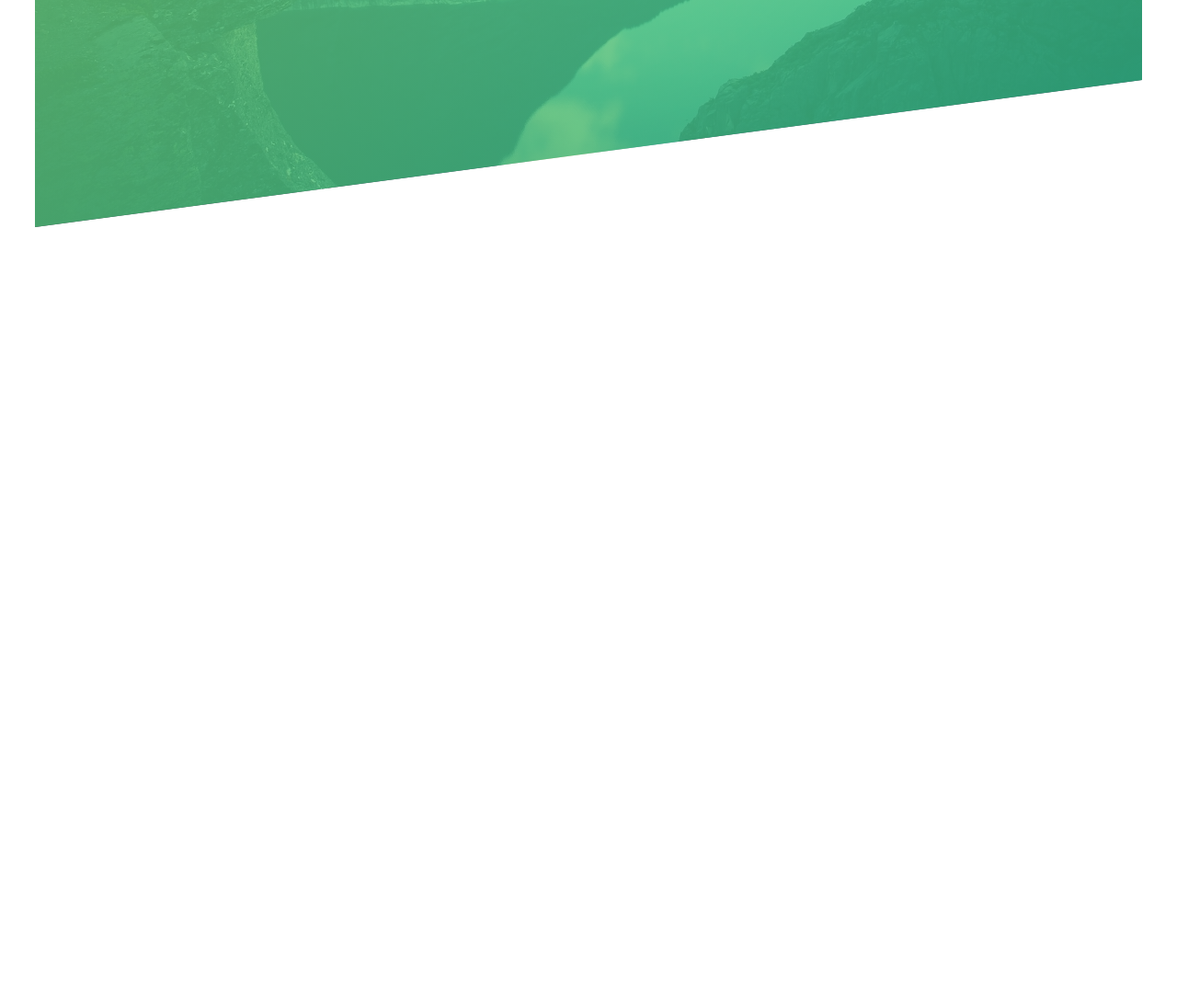
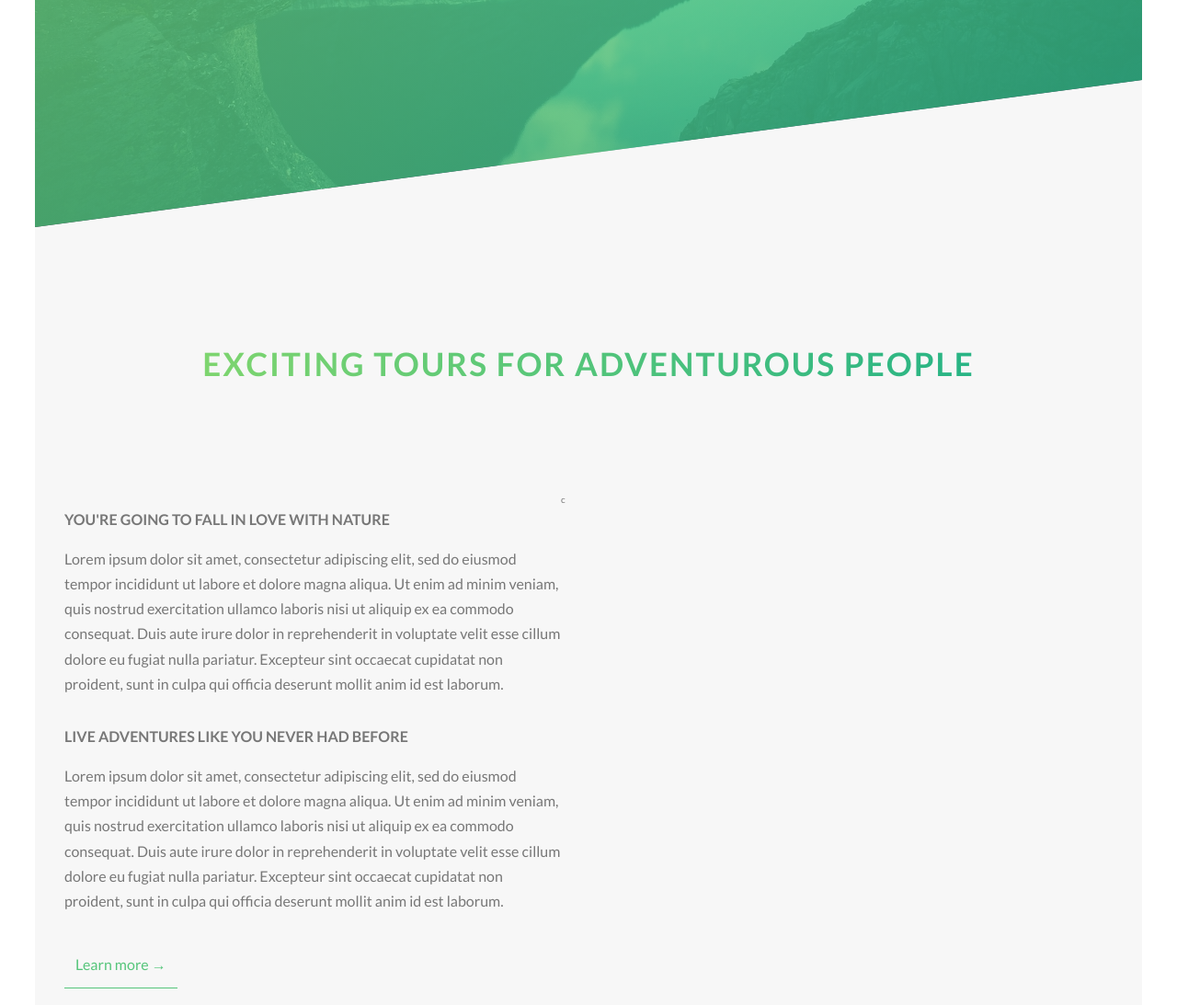
Before and after one commit to davidblj/Avanced-Css-and-Sass-Course, a website: page Natours/starter/index.html in a window 1280 px wide. Shown: the part 551-1644 px from the top of the page at 92% size. Before the commit the page ends 836 px from the top, so only its background shows below. Drawn offline with Linux system fonts and the light colour scheme.

Commit message:
lecture 36 completion

```diff
--- a/Natours/starter/index.html
+++ b/Natours/starter/index.html
@@ -1,3 +1,5 @@
+<!-- 5 -->
+
 <!DOCTYPE html>
 <html lang="en">
     <head>
@@ -32,8 +34,39 @@
 
         </header>
 
-        <section class="row">
+        <main>
+          <section class="section-about">
 
-        </section>
+            <!-- the margin should be independent on heading-secondary style -->
+            <div class="u-center-text u-margin-bottom-big">
+              <h2 class="heading-secondary">
+                Exciting tours for adventurous people
+              </h2>
+            </div>
+
+            <div class="row">
+              <div class="col-1-of-2">
+
+                <h3 class="heading-tertiary u-margin-bottom-small">
+                  You're going to fall in love with nature</h3>
+                <p class="paragraph">
+                  Lorem ipsum dolor sit amet, consectetur adipiscing elit, sed do eiusmod tempor incididunt ut labore et dolore magna aliqua. Ut enim ad minim veniam, quis nostrud exercitation ullamco laboris nisi ut aliquip ex ea commodo consequat. Duis aute irure dolor in reprehenderit in voluptate velit esse cillum dolore eu fugiat nulla pariatur. Excepteur sint occaecat cupidatat non proident, sunt in culpa qui officia deserunt mollit anim id est laborum.
+                </p>
+
+                <h3 class="heading-tertiary u-margin-bottom-small">
+                  Live adventures like you never had before</h3>
+                <p class="paragraph">
+                  Lorem ipsum dolor sit amet, consectetur adipiscing elit, sed do eiusmod tempor incididunt ut labore et dolore magna aliqua. Ut enim ad minim veniam, quis nostrud exercitation ullamco laboris nisi ut aliquip ex ea commodo consequat. Duis aute irure dolor in reprehenderit in voluptate velit esse cillum dolore eu fugiat nulla pariatur. Excepteur sint occaecat cupidatat non proident, sunt in culpa qui officia deserunt mollit anim id est laborum.
+                </p>
+
+                <a href="#" class="btn-text">Learn more &rarr;</a>
+
+              </div>
+              <div class="col-1-of-2">
+                c
+              </div>
+            </div>
+          </section>
+        </main>
     </body>
 </html>
--- a/Natours/starter/sass/abstracts/_variables.scss
+++ b/Natours/starter/sass/abstracts/_variables.scss
@@ -2,9 +2,15 @@
 $color-primary: #55c57a;
 $color-primary-light: #7ed56f;
 $color-primary-dark: #28b485;
+
+$color-grey-light-1: #f7f7f7;
+
 $color-grey-dark: #777;
 $color-white: #fff;
 $color-black: #000;
+
+// font
+$default-font-size: 1.6rem;
 
 // grid
 $grid-width: 114rem;
--- a/Natours/starter/sass/base/_typography.scss
+++ b/Natours/starter/sass/base/_typography.scss
@@ -35,3 +35,37 @@ body {
         backface-visibility: hidden;
     }
 }
+
+.heading-secondary {
+
+  font-size: 3.5rem;
+  text-transform: uppercase;
+  font-weight: 700;
+  display: inline-block;
+  background-image: linear-gradient(to right, $color-primary-light, $color-primary-dark);
+
+  // the background gets clipped to where the text is
+  -webkit-background-clip: text;
+  color: transparent;
+  letter-spacing: 2px;
+  transition: all .2s;
+
+  &:hover {
+    transform: skewY(2deg) skewX(15deg);
+    text-shadow: .5rem 1rem 2rem rgba($color-black, .2);
+  }
+}
+
+.heading-tertiary {
+  font-size: $default-font-size;
+  font-weight: 700;
+  text-transform: uppercase;
+}
+
+.paragraph {
+  font-size: $default-font-size;
+
+  &:not(:last-child) {
+    margin-bottom: 3rem;
+  }
+}
--- a/Natours/starter/sass/base/_utilities.scss
+++ b/Natours/starter/sass/base/_utilities.scss
@@ -0,0 +1,20 @@
+// place a mixing "a like" class definition. The key difference is in the
+// implementation. I need to define a block that wraps blocks in this case
+
+.u-center-text {
+  text-align: center;
+}
+
+// this utility lets us reuse components. A class component should not
+// define a margin, for example.
+.u-margin-bottom-small {
+  margin-bottom: 1.5rem;
+}
+
+.u-margin-bottom-medium {
+  margin-bottom: 4rem;
+}
+
+.u-margin-bottom-big {
+  margin-bottom: 8rem;
+}
--- a/Natours/starter/sass/components/_button.scss
+++ b/Natours/starter/sass/components/_button.scss
@@ -12,7 +12,7 @@
       border-radius: 10rem;
       transition: all .2s;
       position: relative;
-      font-size: 1.6rem;
+      font-size: $default-font-size;
   }
 
   &:hover {
@@ -65,3 +65,30 @@
       animation-fill-mode: backwards;
   }
 }
+
+.btn-text {
+
+  &:link,
+  &:visited {
+    font-size: $default-font-size;
+    color: $color-primary;
+    display: inline-block;
+    text-decoration: none;
+    border-bottom: 1px solid $color-primary;
+    padding: 1.2rem;
+    transition: all .2s;
+  }
+
+  &:hover {
+    background-color: $color-primary;
+    color: $color-white;
+    box-shadow: 0 1rem 2rem rgba($color-black, .15);
+    transform: translateY(-2px);
+  }
+
+  &:active {
+    box-shadow: 0 1rem 1rem rgba($color-black, .15);
+    transform: translateY(0);
+  }
+
+}
--- a/Natours/starter/sass/layout/_header.scss
+++ b/Natours/starter/sass/layout/_header.scss
@@ -9,6 +9,7 @@
     url(../img/hero.jpg);
     background-size: cover;
     background-position: top;
+
     clip-path: polygon(0 0, 100% 0, 100% 75vh, 0 100%);
 
     &__logo-box {
--- a/Natours/starter/sass/pages/_home.scss
+++ b/Natours/starter/sass/pages/_home.scss
@@ -0,0 +1,9 @@
+
+.section-about {
+
+  background-color: $color-grey-light-1;
+  padding: 25rem 0;
+
+  // filling the whole that the pollygon created in the header component
+  margin-top: -20vh;
+}
```
Also changed, not shown: Natours/starter/css/style.css.
